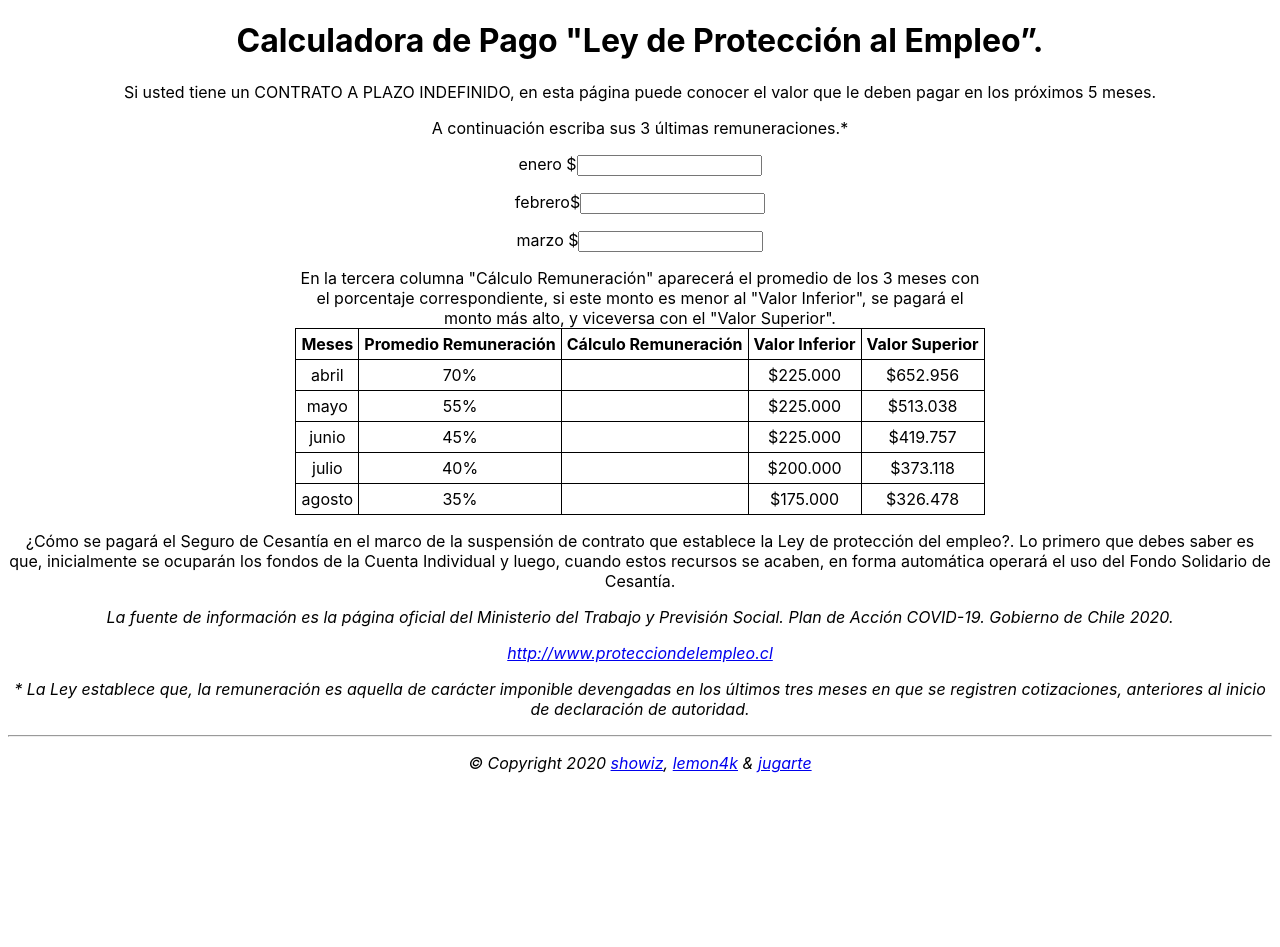
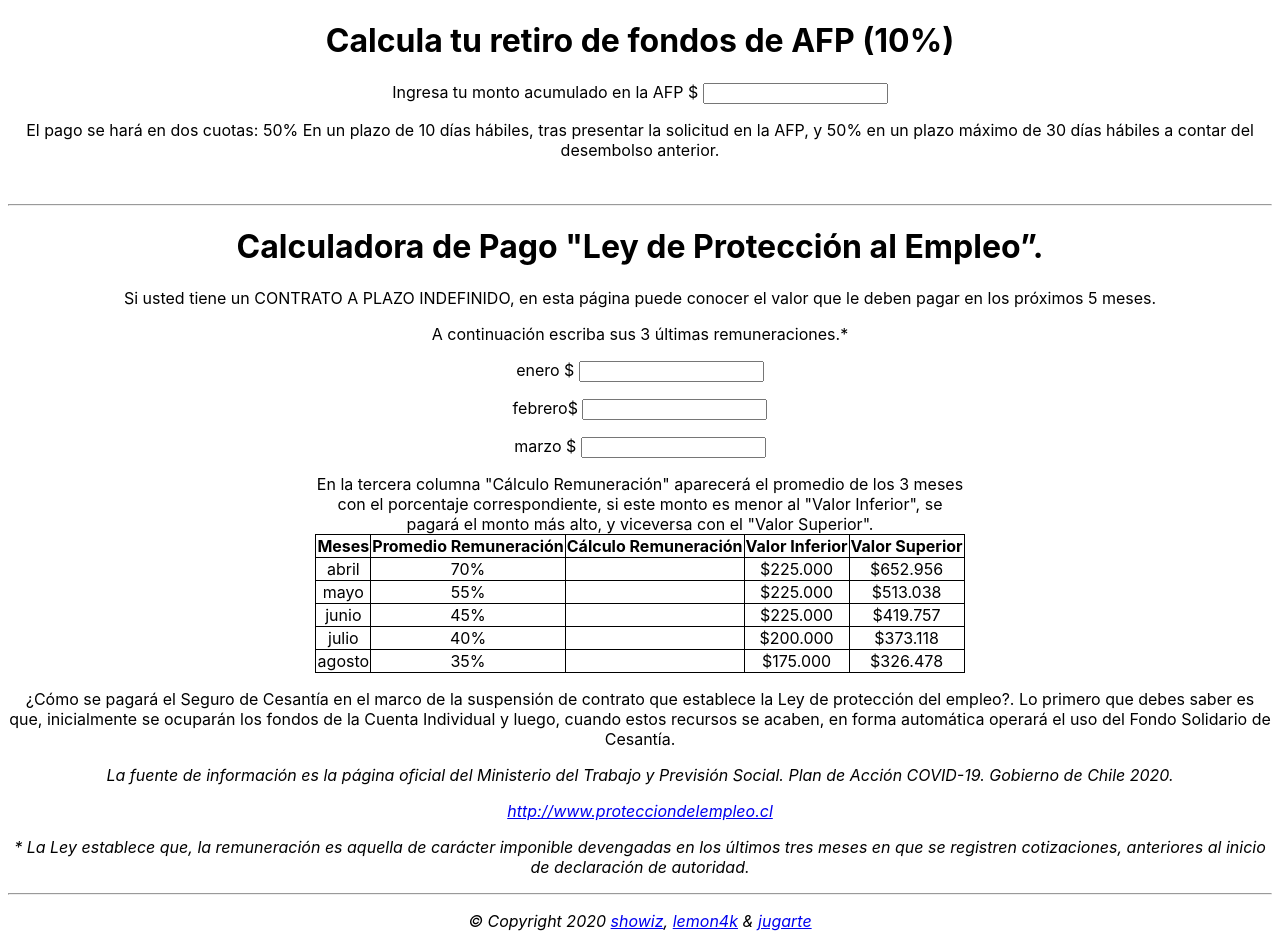
Before and after one commit to JUgarteO/calculosc, a plain HTML site: page index.html in a window 1280 px wide. Before the commit the page ends 800 px from the top, so only its background shows below. Drawn offline with Linux system fonts and the light colour scheme.

Commit message:
Update index.html

```diff
--- a/index.html
+++ b/index.html
@@ -4,68 +4,99 @@ Date of creation: April 10, 2020
 https://jugarteo.github.io/calculosc/
 \-->
 
-
-
 <!DOCTYPE html>
 <html>
     <meta name="viewport" content="width=device-width, initial-scale=1.0">
-<head>
-<title>Calculadora $</title>
-
+    <meta name="viewport" content="width=device-width, initial-scale=1.0" />
     <link rel="shortcut icon" href="https://raw.githubusercontent.com/JUgarteO/calculosc/master/favicon/favicon.ico" />
-<meta name="viewport" content="width=device-width, initial-scale=1.0" />
     <link rel="apple-touch-icon-precomposed" sizes="144x144" href="https://github.com/JUgarteO/calculosc/blob/master/favicon/apple-touch-icon-144x144.png?raw=true" />
     <link rel="apple-touch-icon-precomposed" sizes="120x120" href="https://github.com/JUgarteO/calculosc/blob/master/favicon/apple-touch-icon-120x120.png?raw=true" />
     <link rel="apple-touch-icon-precomposed" sizes="72x72" href="https://github.com/JUgarteO/calculosc/blob/master/favicon/apple-touch-icon-72x72.png?raw=true" />
     <link rel="apple-touch-icon-precomposed" href="https://github.com/JUgarteO/calculosc/blob/master/favicon/favicon-128.png?raw=true" />
 
+    <head>
+
+    <title>Calculadora $</title>
     <style>
     table, th, td   {
         border: 1px solid black;
         border-collapse: collapse;
     }
     th, td  {
-  padding: 5px;
+        padding: auto;
         text-align: center;
     }
-</style>
-</head>
-<body>
-
-
-<style>
-        body {
+    body    {
         font-family: -apple-system,
         BlinkMacSystemFont, sans-serif;
     }
     </style>
+    <script>
+
+    function oninputFunct() {
+        var fondo = +document.getElementById("0-value").value;
+        var enero = +document.getElementById("first-value").value;
+        var febrero = +document.getElementById("second-value").value;
+        var marzo = +document.getElementById("third-value").value;
+        var pago = fondo * 0.1;
+        var ufmin = 1015572;
+        var ufmax = 4352455;
+        var p_10;
+        if (pago >= ufmax) {
+            p_10 = ufmax
+            } else if (ufmin < fondo && fondo < 10000000) {
+            p_10 = ufmin
+            } else {
+            p_10 = fondo;
+                }
+        var suma = enero + febrero + marzo;
+        var prom = suma/3;
+        var p_70 = 0.70;
+        var p_55 = 0.55;
+        var p_45 = 0.45;
+        var p_40 = 0.40;
+        var p_35 = 0.35;
+    document.getElementById("output0").innerHTML = "Recibiras: " + new Intl.NumberFormat("es-CL", {style: "currency", currency: "CLP"}).format(Math.trunc(p_10));
+    document.getElementById("output1").innerHTML = new Intl.NumberFormat("es-CL", {style: "currency", currency: "CLP"}).format(Math.trunc(p_70*prom));
+    document.getElementById("output2").innerHTML = new Intl.NumberFormat("es-CL", {style: "currency", currency: "CLP"}).format(Math.trunc(p_55*prom));
+    document.getElementById("output3").innerHTML = new Intl.NumberFormat("es-CL", {style: "currency", currency: "CLP"}).format(Math.trunc(p_45*prom));
+    document.getElementById("output4").innerHTML = new Intl.NumberFormat("es-CL", {style: "currency", currency: "CLP"}).format(Math.trunc(p_40*prom));
+    document.getElementById("output5").innerHTML = new Intl.NumberFormat("es-CL", {style: "currency", currency: "CLP"}).format(Math.trunc(p_35*prom));
+                      }
+    function nextFocus(inputF, inputS)    {
+        document.getElementById(inputF).addEventListener('keydown', function(event) {
+            if (event.keyCode == 13) {
+                document.getElementById(inputS).focus();}
+    });}
+</script>
+    </head>
+    <body>
+    <h1 style="text-align:center;">Calcula tu retiro de fondos de AFP (10%)</h1>
+    <p style="text-align:center;">Ingresa tu monto acumulado en la AFP  $ <input type="tel" pattern="[0-9.]*" id="0-value"  class="form-control" oninput="oninputFunct()" onkeypress="nextFocus('0-value', 'first-value')"></p>
+    <p style="text-align:center;" id="output0"></p>
+    <p style="text-align:center;">El pago se hará en dos cuotas: 50% En un plazo de 10 días hábiles, tras presentar la solicitud en la AFP, y 50% en un plazo máximo de 30 días hábiles a contar del desembolso anterior.</p>
+<br>
+<hr>
     <h1 style="text-align:center;">Calculadora de Pago "Ley de Protección al Empleo”.</h1>
-
     <p style="text-align:center;">Si usted tiene un CONTRATO A PLAZO INDEFINIDO, en esta página puede conocer el valor que le deben pagar en los próximos 5 meses.</p>
-
     <p style="text-align:center;"> A continuación escriba sus 3 últimas remuneraciones.*</p>
 
-<p style="text-align:center;">enero   $<input type="tel" pattern="[0-9.]*" id="first-value" oninput="oninputFunct()"></p>
-<p style="text-align:center;">febrero$<input type="tel" pattern="[0-9.]*" id="second-value" oninput="oninputFunct()"></p>
-<p style="text-align:center;">marzo $<input type="tel" pattern="[0-9.]*" id="third-value" oninput="oninputFunct()"></p>
-
-
-
-
+    <div class="form-group">
+        <p style="text-align:center;">enero  $ <input type="tel" pattern="[0-9.]*" id="first-value"  class="form-control" oninput="oninputFunct()" onkeypress="nextFocus('first-value', 'second-value')"></p>
+        <p style="text-align:center;">febrero$ <input type="tel" pattern="[0-9.]*" id="second-value" class="form-control" oninput="oninputFunct()" onkeypress="nextFocus('second-value', 'third-value')"></p>
+        <p style="text-align:center;">marzo $  <input type="tel" pattern="[0-9.]*" id="third-value"  class="form-control" oninput="oninputFunct()" onkeypress="nextFocus('third-value', '')" ></p>
+    </div>
     <div>
-<table style="width:60%">
+<table style="width:60%" class="table table-dark" >
 <table border="1" style="margin: 0 auto;">
   <caption style="text-align:center;">En la tercera columna "Cálculo Remuneración" aparecerá el promedio de los 3 meses con el porcentaje correspondiente, si este monto es menor al "Valor Inferior", se pagará el monto más alto, y viceversa con el "Valor Superior".</caption>
-
   <tr>
     <th>Meses</th>
     <th>Promedio Remuneración</th>
     <th>Cálculo Remuneración</th>
     <th>Valor Inferior</th>
     <th>Valor Superior</th>
-
   </tr>
-
   <tr>
     <td>abril</rtd>
     <td>70%</td>
@@ -73,7 +104,6 @@ th, td  {
     <td>$225.000</td>
     <td>$652.956</td>
   </tr>
-
   <tr>
     <td>mayo</td>
     <td>55%</td>
@@ -81,7 +111,6 @@ th, td  {
     <td>$225.000</td>
     <td>$513.038</td>
   </tr>
-
   <tr>
     <td>junio</td>
     <td>45%</td>
@@ -89,7 +118,6 @@ th, td  {
     <td>$225.000</td>
     <td>$419.757</td>
   </tr>
-
   <tr>
     <td>julio</td>
     <td>40%</td>
@@ -97,7 +125,6 @@ th, td  {
     <td>$200.000</td>
     <td>$373.118</td>
   </tr>
-
   <tr>
     <td>agosto</td>
     <td>35%</td>
@@ -111,50 +138,7 @@ th, td  {
 <p style="text-align:center;"><i>La fuente de información es la página oficial del Ministerio del Trabajo y Previsión Social. Plan de Acción COVID-19. Gobierno de Chile 2020.</p>
 <p style="text-align:center;"><a href="http://www.protecciondelempleo.cl">http://www.protecciondelempleo.cl</a></p></i></p>
 <p style="text-align:center;"><i>* La Ley establece que, la remuneración es aquella de carácter imponible devengadas en los últimos tres meses en que se registren cotizaciones, anteriores al inicio de declaración de autoridad.</p>
-
 </body>
-
-<!--
-<p>El pago de abril será del 70%:</p>
-<p id="output1"></p>
-
-<p>El pago de mayo será del 55%:</p>
-<p id="output2"></p>
-
-<p>El pago de junio será del 45%:</p>
-<p id="output3"></p>
-
-<p>El pago de julio será del 40%:</p>
-<p id="output4"></p>
-
-<p>El pago de agosto será del 35%:</p>
-<p id="output5"></p>
-\-->
-
-<script>
-function oninputFunct() {
-    var enero = +document.getElementById("first-value").value;
-    var febrero = +document.getElementById("second-value").value;
-    var marzo = +document.getElementById("third-value").value;
-
-    var suma = enero + febrero + marzo;
-    var prom = suma/3;
-
-    var p_70 = 0.70;
-    var p_55 = 0.55;
-    var p_45 = 0.45;
-    var p_40 = 0.40;
-    var p_35 = 0.35;
-
-    document.getElementById("output1").innerHTML = new Intl.NumberFormat("es-CL", {style: "currency", currency: "CLP"}).format(Math.trunc(p_70*prom));
-    document.getElementById("output2").innerHTML = new Intl.NumberFormat("es-CL", {style: "currency", currency: "CLP"}).format(Math.trunc(p_55*prom));
-    document.getElementById("output3").innerHTML = new Intl.NumberFormat("es-CL", {style: "currency", currency: "CLP"}).format(Math.trunc(p_45*prom));
-    document.getElementById("output4").innerHTML = new Intl.NumberFormat("es-CL", {style: "currency", currency: "CLP"}).format(Math.trunc(p_40*prom));
-    document.getElementById("output5").innerHTML = new Intl.NumberFormat("es-CL", {style: "currency", currency: "CLP"}).format(Math.trunc(p_35*prom));
-                      }
-</script>
-
 <hr>
 </html>
-
 <p style="text-align:center;">© Copyright 2020 <a href="https://github.com/showiz">showiz</a>, <a href="https://github.com/lemon4k">lemon4k</a> & <a href="https://github.com/jugarteo">jugarte</a></p>
```
Lines whose indentation alone changed are shown as unchanged.
